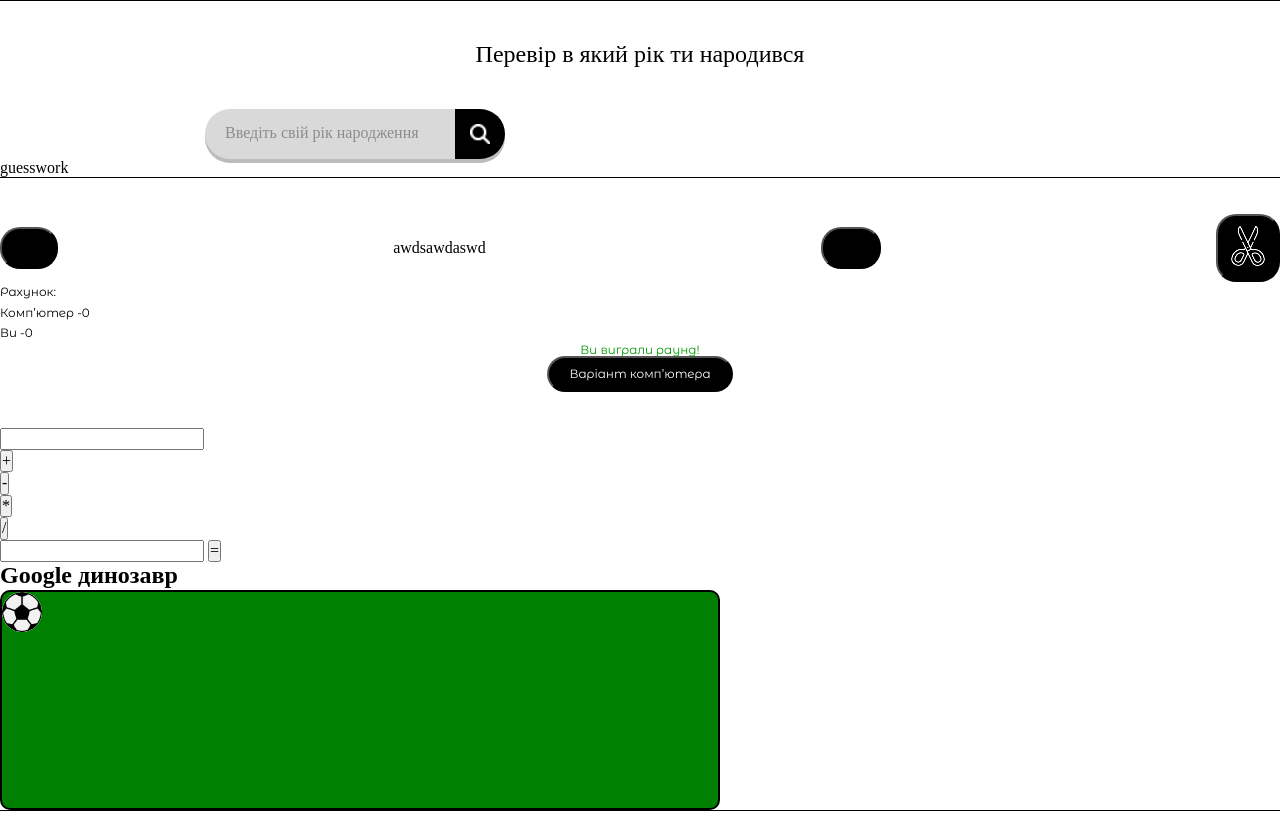
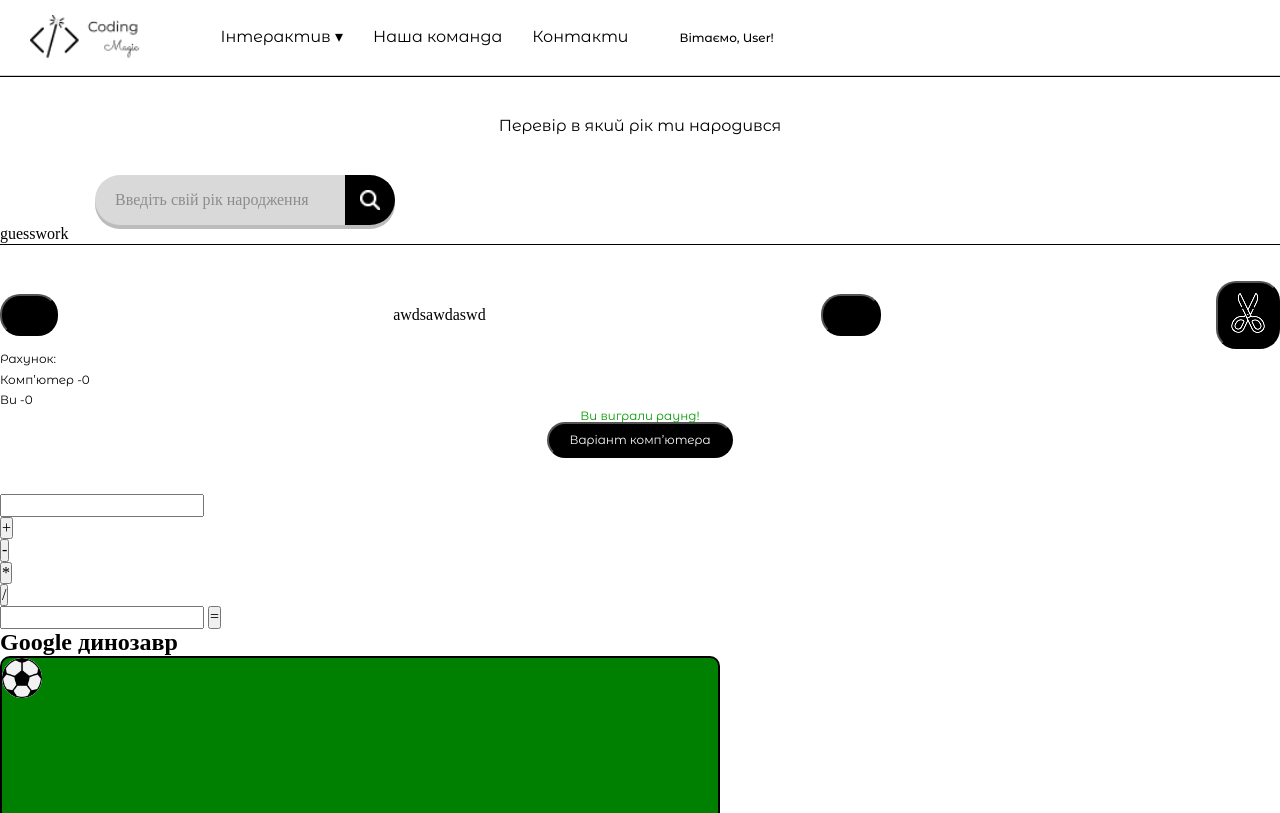
Before and after one commit to Sviatron/js-team-project-1, a website built with Parcel: page src/index.html in a window 1280 px wide. Shown: the top 813 px of the page. Built offline with nearby package versions, Linux system fonts and the light colour scheme.

Commit message:
new change

```diff
--- a/src/css/polina.css
+++ b/src/css/polina.css
@@ -1,20 +1,87 @@
-* {
-  margin: 0;
-  padding: 0;
-  box-sizing: border-box;
+.header {
+  display: flex;
+  align-items: center;
+  padding: 15px 30px;
+  border-bottom: 1px solid #ccc;
+  background-color: white;
 }
 
-/* body{
-    height: 100vh;
-    display: flex;
-    justify-content: center;
-    align-items: center;
-    background-color: linear-gradient(135deg, #e0e0e0, #f0f0f0);
+.logo__png {
+  display: block;
+  align-items: center;
+  text-decoration: none;
+}
 
-} */
+.logo__png img {
+  height: 45px;
+  width: auto;
+  display: block;
+}
+
+.menu {
+  display: flex;
+  align-items: center;
+  gap: 30px;
+  list-style: none;
+  text-decoration: none;
+  font-family: "Montserrat Alternates", sans-serif;
+  font-weight: 400;
+  font-size: 12px;
+  line-height: 100%;
+  color: rgba(0, 0, 0, 1);
+  margin-left: 81px;
+}
+
+.menu li {
+  position: relative;
+}
+
+.menu a {
+  text-decoration: none;
+  color: black;
+
+  font-size: 16px;
+  transition: 0.2s;
+}
+
+.submenu {
+  display: none;
+  position: absolute;
+  top: 35px;
+  left: 0;
+  min-width: 170px;
+  background: white;
+  border: 1px solid #ccc;
+  border-radius: 12px;
+  list-style: none;
+  overflow: hidden;
+  box-shadow: 0 5px 15px rgba(0, 0, 0, 0.1);
+}
+
+.submenu li a {
+  display: block;
+  padding: 12px 15px;
+}
+
+.submenu li a:hover {
+  background-color: #f5f5f5;
+}
+
+.dropdown:hover .submenu {
+  display: block;
+}
+
+.greeting__title {
+  font-size: 16px;
+  font-weight: 500;
+  font-family: "Montserrat Alternates", sans-serif;
+  font-size: 12px;
+  text-align: right;
+  margin-left: 51px;
+}
 
 .container {
-  max-width: 900px;
+  /* max-width: 900px; */
   margin: 0 auto;
   padding: 40px 20px;
 }
@@ -26,9 +93,10 @@
 
 .leap__title {
   text-align: center;
-  font-size: 24px;
-  font-weight: 500;
   margin-bottom: 40px;
+  font-family: "Montserrat Alternates", sans-serif;
+  font-weight: 400;
+  font-size: 16px;
 }
 
 .leap__div {
@@ -78,9 +146,11 @@
 }
 
 #leapResult {
-  font-size: 16px;
   color: #2e7d32;
   white-space: nowrap;
+  font-family: "Montserrat Alternates", sans-serif;
+  font-size: 12px;
+  text-align: right;
 }
 
 .three__numbers__game {
--- a/src/index.html
+++ b/src/index.html
@@ -17,7 +17,35 @@
   </head>
 
   <body>
-    <header></header>
+    <header class="header">
+    <div class="logo">
+        <a href="./index.html" class="logo__png"><img src="./img/logo.png" alt="logo"></a>
+    </div>
+
+  <nav class="nav">
+    <ul class="menu">
+
+      <li class="dropdown">
+        <a href="#" class="dropbtn">Інтерактив ▾</a>
+
+        <ul class="submenu">
+          <li><a href="#">Числовий</a></li>
+          <li><a href="#">Ігровий</a></li>
+          <li><a href="#">Ознайомчий</a></li>
+        </ul>
+      </li>
+
+      <li><a href="#">Наша команда</a></li>
+      <li><a href="#">Контакти</a></li>
+
+    </ul>
+  </nav>
+
+  <div class="greeting">
+    <h3 class="greeting__title">Вітаємо, User!</h3>
+  </div>
+
+</header>
     <main>
       <section class="leap__year__game">
         <div class="container">
```
Also changed, not shown: src/img/logo.png (added), src/img/menu.png (added).
